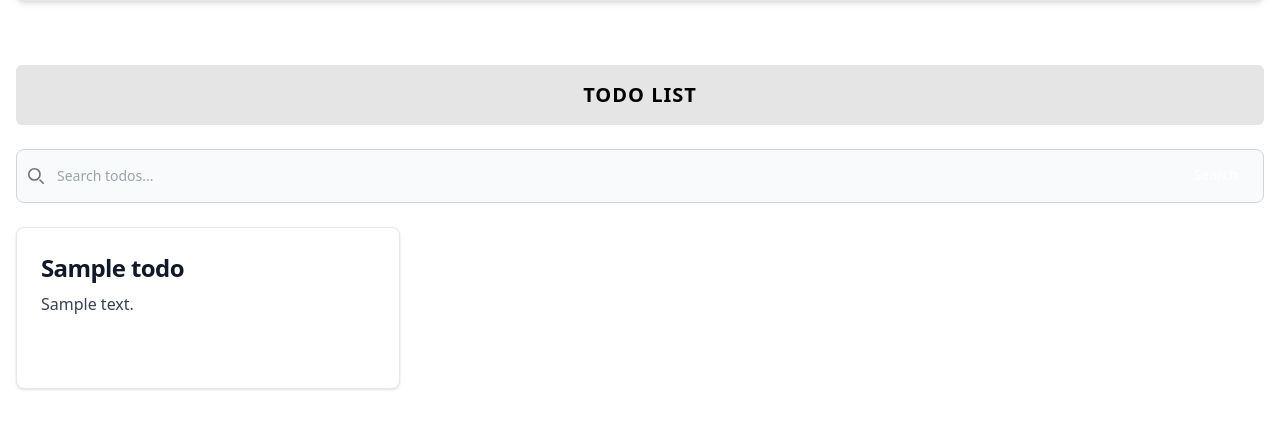
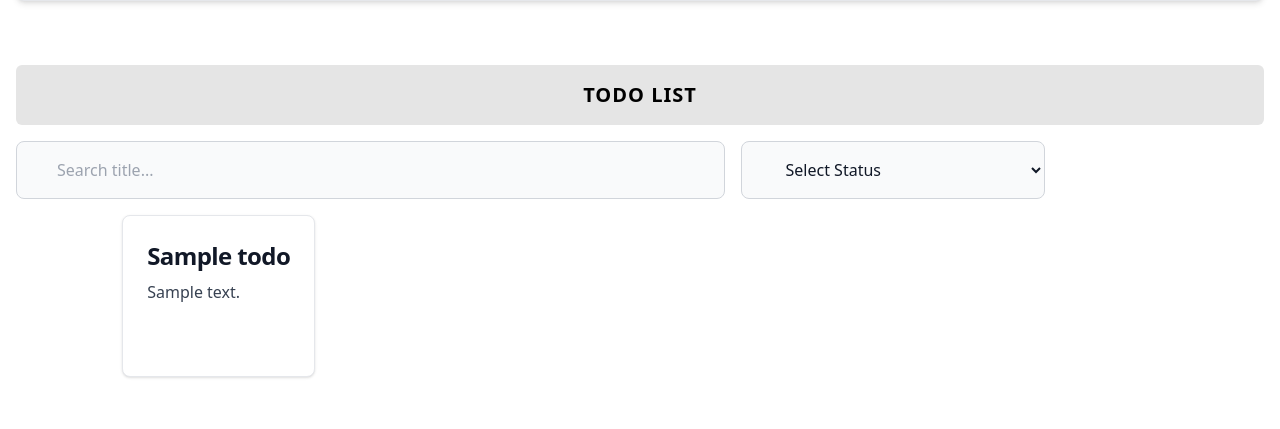
Before and after one commit to jveer634/django-flowbite-demo, a Django app: page / in a window 1280 px wide. Shown: the part 347-776 px from the top of the page. Run offline with Django 5.2, Linux system fonts and the light colour scheme; tables that the repository leaves empty hold one stand-in row (values such as "Sample post"); some libraries are stand-ins or nearby versions.

Commit message:
chore: add filters to the search list

```diff
--- a/todo/templates/todo_list.html
+++ b/todo/templates/todo_list.html
@@ -20,51 +20,42 @@
     TODO LIST
 </div>
 
-{% comment %} TODO: Implementation of search and filters {% endcomment %}
-
-<form class="my-6">
+<form class="my-4">
     <label
         for="default-search"
         class="mb-2 text-sm font-medium text-gray-900 sr-only dark:text-white"
         >Search</label
     >
-    <div class="relative">
-        <div
-            class="absolute inset-y-0 start-0 flex items-center ps-3 pointer-events-none"
-        >
-            <svg
-                class="w-4 h-4 text-gray-500 dark:text-gray-400"
-                aria-hidden="true"
-                xmlns="http://www.w3.org/2000/svg"
-                fill="none"
-                viewBox="0 0 20 20"
-            >
-                <path
-                    stroke="currentColor"
-                    stroke-linecap="round"
-                    stroke-linejoin="round"
-                    stroke-width="2"
-                    d="m19 19-4-4m0-7A7 7 0 1 1 1 8a7 7 0 0 1 14 0Z"
-                />
-            </svg>
-        </div>
+    <div class="flex gap-4">
         <input
             type="search"
             id="default-search"
-            class="block w-full p-4 ps-10 text-sm text-gray-900 border border-gray-300 rounded-lg bg-gray-50 focus:ring-blue-500 focus:border-blue-500 dark:bg-gray-700 dark:border-gray-600 dark:placeholder-gray-400 dark:text-white dark:focus:ring-blue-500 dark:focus:border-blue-500"
-            placeholder="Search todos..."
-            required
+            class="block w-7/12 p-4 ps-10 text-md text-gray-900 border border-gray-300 rounded-lg bg-gray-50 focus:ring-blue-500 focus:border-blue-500"
+            placeholder="Search title..."
+            name="search"
         />
+
+        <select
+            name="status"
+            class="block p-4 ps-10 text-md text-gray-900 border w-3/12 border-gray-300 rounded-lg bg-gray-50 focus:ring-blue-500 focus:border-blue-500"
+        >
+            <option value="" selected>Select Status</option>
+            <option value="To Do">To Do</option>
+            <option value="In Progress">In Progress</option>
+            <option value="Completed">Completed</option>
+        </select>
         <button
             type="submit"
-            class="text-white absolute end-2.5 bottom-2.5 bg-primary hover:bg-primary-hover focus:ring-4 focus:outline-none focus:ring-green-300 font-medium rounded-lg text-sm px-4 py-2"
+            class="text-white end-2.5 w-2/12 bottom-2.5 bg-primary hover:bg-primary-hover focus:ring-4 focus:outline-none focus:ring-blue-300 font-medium rounded-lg text-md px-4 py-2"
         >
             Search
         </button>
     </div>
 </form>
 
-<div class="grid grid-cols-1 md:grid-cols-2 lg:grid-cols-3 gap-4">
+<div
+    class="grid grid-cols-1 justify-items-center md:grid-cols-2 lg:grid-cols-3 gap-4"
+>
     {% for todo in object_list %}
 
     <div class="max-w-sm p-6 bg-white border border-gray-200 rounded-lg shadow">
@@ -103,7 +94,7 @@
     <div
         class="w-full col-span-full p-16 text-center bg-white border border-gray-200 rounded-lg shadow"
     >
-        Your todo list is empty. Add new
+        No todos found.
     </div>
 
     {% endfor %}
--- a/todo/views.py
+++ b/todo/views.py
@@ -1,3 +1,5 @@
+from typing import Any
+from django.db.models.query import QuerySet
 from django.urls import reverse_lazy
 from django.views.generic import ListView, DetailView, DeleteView, CreateView, UpdateView
 
@@ -7,6 +9,17 @@
 class TodoList(ListView):
     model = Todo
     template_name="todo_list.html"
+
+    def get_queryset(self) -> QuerySet[Todo]:
+        qs = super().get_queryset()
+        search = self.request.GET.get("search")
+        status = self.request.GET.get("status")
+
+        if search != "" and search is not None:
+            qs = qs.filter(title__icontains=search)
+        if status != "" and status is not None:
+            qs = qs.filter(status = status)
+        return qs
 
 
 class TodoDetail(DetailView):
```
